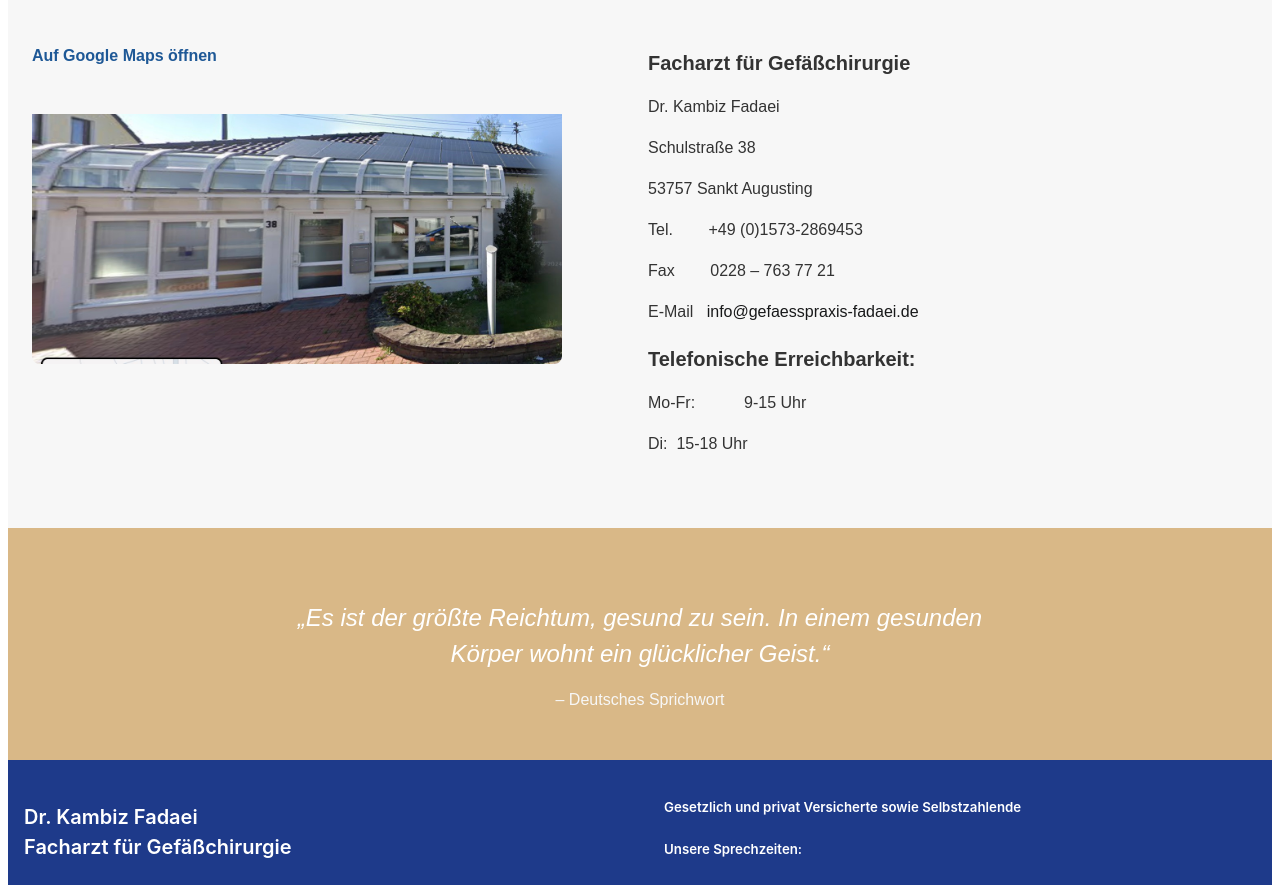
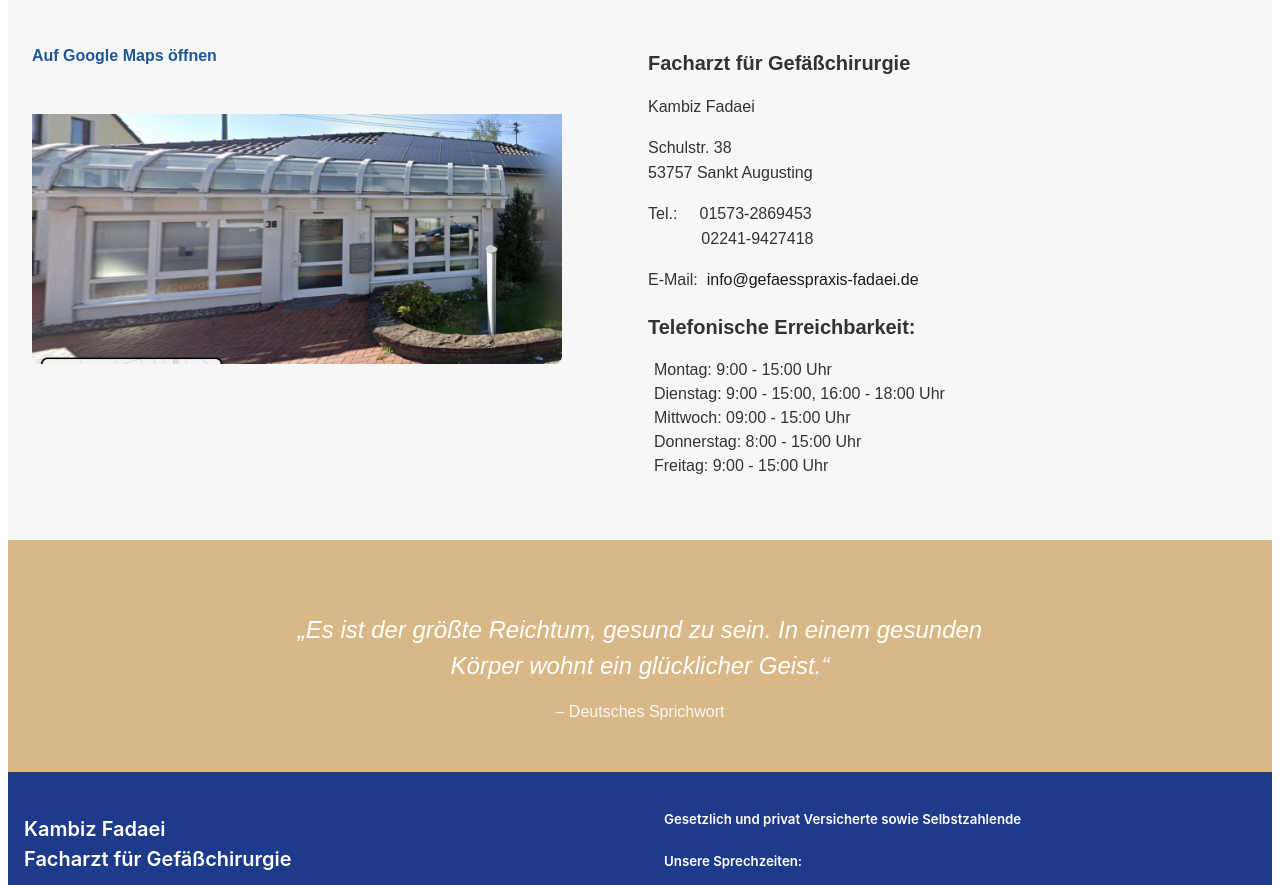
Before and after one commit to Ladan-Mirzaei/gefaesspraxis-fadaei, a React (Vite) app in the folder client/: page /kontakt-anfahrt in a window 1280 px wide. Shown: the part 460-1345 px from the top of the page. Built offline with nearby package versions, Linux system fonts and the light colour scheme.

Commit message:
heroku deploy

```diff
--- a/client/index.html
+++ b/client/index.html
@@ -4,20 +4,19 @@
     <meta charset="UTF-8" />
     <link rel="icon" type="image/png" href="/kreis.jpg" />
     <meta name="viewport" content="width=device-width, initial-scale=1.0" />
-    <title>Gefäßchirurgie in Sankt Augustin - Dr. Kambiz Fadaei</title>
+    <title>Gefäßpraxis Gefäßchirurgie in Sankt Augustin  Dr. Kambiz Fadaei - Ihre Spezialistin für Gefäßmedizin</title>
+
     <meta
     name="description"
-    content="Dr. Kambiz Fadaei - Ihr Facharzt für Gefäßchirurgie in Sankt Augustin. Spezialisiert auf Arteriosklerose, Krampfadern, Thrombosen und mehr. Beratung und modernste Behandlungsmethoden."
+    content="Die Gefäßpraxis Dr. Kambiz Fadaei - Ihr Facharzt für Gefäßchirurgie in Sankt Augustin. Spezialisiert auf Arteriosklerose, Krampfadern, Thrombosen und mehr. Beratung und modernste Behandlungsmethoden."
   />
+  <meta name="description" content="Die Gefäßpraxis Dr. Fadaei bietet moderne Gefäßmedizin in [Stadt]. Vereinbaren Sie einen Termin bei Ihrer Spezialistin für Gefäßchirurgie.">
 
   <meta
     name="keywords"
     content="Gefäßchirurgie, Gefäßchirurg, Gefäßmedizin, Sankt Augustin, Dr. Kambiz Fadaei, Krampfadern, Thrombose, Durchblutungsstörungen, PAVK, Arteriosklerose, Vaskuläre Chirurgie, Endovaskuläre Therapie"
   />
-  <meta
-      name="keywords"
-      content="Gefäßchirurgie, Gefäßchirurg, Gefäßmedizin, Sankt Augustin, Dr. Kambiz Fadaei, Krampfadern, Thrombose, Durchblutungsstörungen, PAVK, Arteriosklerose, Vaskuläre Chirurgie, Endovaskuläre Therapie"
-    />
+
     <link rel="canonical" href="https://www.gefaesspraxis-fadaei.de/" />
     <meta
     property="og:title"
@@ -27,6 +26,8 @@
     property="og:description"
     content="Dr. Kambiz Fadaei - Ihr Facharzt für Gefäßchirurgie in Sankt Augustin. Spezialisiert auf Arteriosklerose, Krampfadern, Thrombosen und mehr. Beratung und modernste Behandlungsmethoden."
   />
+  <meta name="viewport" content="width=device-width, initial-scale=1.0" />
+
   <meta property="og:type" content="website" />
   <meta property="og:url" content="https://www.gefaesspraxis-fadaei.de/" />
   <meta property="og:image" content="https://www.gefaesspraxis-fadaei.de/medical-home-5667.jpg" />
--- a/client/src/components/Footer.jsx
+++ b/client/src/components/Footer.jsx
@@ -12,9 +12,10 @@ export default function Footer() {
           <div className="footer-first-row">
             {/* Left Section */}
             <div className="footer-left">
-              <h4>Dr. Kambiz Fadaei <br/>Facharzt für Gefäßchirurgie</h4>
-              <p>Schulstraße 38, 53757 Sankt Augustin</p>
-              <p>Tel.: +49 2241-9427418 - 01573-2869453 </p>
+              <h4>Kambiz Fadaei <br/>Facharzt für Gefäßchirurgie</h4>
+              <p>Schulstr. 38, 53757 Sankt Augustin</p>
+              <p>Tel.: 02241-9427418 <br/>
+              &nbsp;&nbsp;&nbsp;&nbsp;&nbsp;&nbsp;&nbsp;&nbsp;01573-2869453 </p>
               <p>Email: <a href="mailto:info@gefaesspraxis-fadaei.de">info@gefaesspraxis-fadaei.de</a></p>
             </div>
 
@@ -24,7 +25,7 @@ export default function Footer() {
 
               <h5>Unsere Sprechzeiten:</h5>
               <ul>
-                <li>Montag: 9:00 - 15:00</li>
+                <li>Montag: 9:00 - 15:00 Uhr</li>
                 <li>Dienstag: 9:00 - 15:00, 16:00 - 18:00 Uhr</li>
                 <li>Mittwoch: 09:00 - 15:00 Uhr</li>
                 <li>Donnerstag: 8:00 - 15:00 Uhr</li>
--- a/client/src/components/Navbar.jsx
+++ b/client/src/components/Navbar.jsx
@@ -13,7 +13,7 @@ function Navbar() {
     <nav className="navbar">
       <div className="navbar-container">
         <div className="logo">
-          <span>Dr. Kambiz Fadaei</span>
+          <span>Kambiz Fadaei</span>
           <span className="subtitle">Facharzt für Gefäßchirurgie</span>
           <span className="subtitle">Sankt Augustin</span>
         </div>
@@ -28,7 +28,7 @@ function Navbar() {
           <div className="info-item">
             <p>
                📞 01573-2869453
-               📞 02241-9427418
+               &nbsp; 02241-9427418
               <br /> Schulstr. 38, 53757 Sankt Augustin
             </p>
           </div>
--- a/client/src/pages/Contact.jsx
+++ b/client/src/pages/Contact.jsx
@@ -21,7 +21,7 @@ function Contact() {
           </a>
         </p>
         <div className="image-container">
-    <img src="53757_praxis-Schulstraße 38.jpeg" alt="praxis-am-clementiaweg" />
+    <img src="53757_praxis-Schulstraße 38.jpeg" alt="Gefäßpraxis Dr.Kambiz Fadaei in Sankt Augustin" />
   </div>
 
          </div>
@@ -30,16 +30,28 @@ function Contact() {
 
 
 <h3><strong>Facharzt für Gefäßchirurgie</strong></h3>
-<p>Dr. Kambiz Fadaei</p>
-<p>Schulstraße 38 </p>
-<p>53757 Sankt Augusting</p>
-<p>Tel. &nbsp;&nbsp;&nbsp;&nbsp;&nbsp;&nbsp; +49 (0)1573-2869453</p>
- <p>Fax &nbsp;&nbsp;&nbsp;&nbsp;&nbsp;&nbsp; 0228 – 763 77 21</p>
-<span className="email-container-contact"><p >E-Mail&nbsp;&nbsp; <a href="mailto:info@gefaesspraxis-fadaei.de">info@gefaesspraxis-fadaei.de</a></p></span>
+<p>Kambiz Fadaei</p>
+<p class="adresse">
+Schulstr. 38 <br/>
+53757 Sankt Augusting</p>
+
+<div class="telefonliste">
+  <p>Tel.:&nbsp;&nbsp;&nbsp;&nbsp; 01573-2869453</p>
+  <p>&nbsp;&nbsp;&nbsp;&nbsp;&nbsp;&nbsp;&nbsp;&nbsp;&nbsp;&nbsp;&nbsp; 02241-9427418</p>
+</div>
+ {/* <p>Fax &nbsp;&nbsp;&nbsp;&nbsp;&nbsp;&nbsp; 0228 – 763 77 21</p>  */}
+<span className="email-container-contact"><p >E-Mail:&nbsp; <a href="mailto:info@gefaesspraxis-fadaei.de">info@gefaesspraxis-fadaei.de</a></p></span>
 {/* <p><strong>www.gefaesspraxis-fadaei.de</strong></p> */}
 <h3>Telefonische Erreichbarkeit:</h3>
-<p>Mo-Fr:&nbsp; &nbsp; &nbsp; &nbsp; &nbsp; &nbsp;9-15 Uhr</p>
-<p>Di:&nbsp; 15-18 Uhr</p>
+<ul class="öffnungszeiten">
+  <li>Montag: 9:00 - 15:00 Uhr</li>
+  <li>Dienstag: 9:00 - 15:00, 16:00 - 18:00 Uhr</li>
+  <li>Mittwoch: 09:00 - 15:00 Uhr</li>
+  <li>Donnerstag: 8:00 - 15:00 Uhr</li>
+  <li>Freitag: 9:00 - 15:00 Uhr</li>
+</ul>
+{/* <p>Mo-Fr:&nbsp; &nbsp; &nbsp; &nbsp; &nbsp; &nbsp;9-15 Uhr</p>
+<p>Di:&nbsp; 15-18 Uhr</p> */}
 
 
 		</div>
--- a/client/src/pages/Home.jsx
+++ b/client/src/pages/Home.jsx
@@ -19,7 +19,7 @@ function Home() {
         </div>
         <div className="feature">
           <FaUserMd size={30} color="#295590" />
-          <p>Häusliche Versorgung</p>
+          <p>Haubesuch nach Terminvereinbarung</p>
         </div>
         <div className="feature">
           <FaHospital size={30} color="#295590" />
@@ -33,20 +33,18 @@ function Home() {
 
       <section className="welcome-section">
   <div className="image-container">
-    <img src="medical-home-5669.jpg" alt="Dr. Kambiz Fadaei" />
+    <img src="medical-home-5669.jpg" alt="Gefäßpraxis Dr.Kambiz Fadaei in Sankt Augustin" />
   </div>
 
   <div className="text-container">
-    <h1>
-    Herzlich willkommen in Ihrer Praxis für Gefäßmedizin
+  <h1>Willkommen in der Gefäßpraxis Fadaei</h1>
 
-    </h1>
 
     <p>
     Gesunde Gefäße sind essenziell für Ihr Wohlbefinden und Ihre Lebensqualität. In unserer spezialisierten Praxis für Gefäßchirurgie und Endovaskuläre Chirurgie bieten wir Ihnen eine präzise Diagnostik, modernste Behandlungsmethoden und eine persönliche Betreuung auf höchstem medizinischen Niveau.
     </p>
     <p>
-    <strong>Dr. Kambiz Fadaei und sein erfahrenes Team</strong> begleiten Sie kompetent bei der Behandlung von arteriellen und venösen Gefäßerkrankungen – von Krampfadern über Durchblutungsstörungen bis hin zu minimalinvasiven Gefäßeingriffen. Unsere Philosophie: individuelle Therapie, schonende Verfahren und nachhaltige Prävention.
+    <strong>Kambiz Fadaei und sein erfahrenes Team</strong> begleiten Sie kompetent bei der Behandlung von arteriellen und venösen Gefäßerkrankungen – von Krampfadern über Durchblutungsstörungen bis hin zu minimalinvasiven Gefäßeingriffen. Unsere Philosophie: individuelle Therapie, schonende Verfahren und nachhaltige Prävention.
     </p>
     <p>
     Ob Routineuntersuchung oder spezialisierte Therapie – wir stehen Ihnen mit Fachwissen, innovativen Methoden und einer patientenorientierten Beratung zur Seite. Vereinbaren Sie noch heute einen Termin und lassen Sie uns gemeinsam für Ihre Gefäßgesundheit sorgen.
--- a/client/src/pages/Leistungen.jsx
+++ b/client/src/pages/Leistungen.jsx
@@ -35,7 +35,7 @@ function behandlung_Gefaesserkrankungen() {
 
       <section className="welcome-section">
   <div className="image-container">
-    <img src="leistung.jpg" alt="Dr. Kambiz Fadaei" />
+    <img src="leistung-25356.jpeg" alt="Gefäßpraxis Dr.Kambiz Fadaei in Sankt Augustin" />
   </div>
 
   <div className="text-container">
@@ -44,7 +44,7 @@ function behandlung_Gefaesserkrankungen() {
     </h3>
 
     <p>
-     In unserer Praxis ist Dr. Fadaei der Experte für die
+     In unserer Praxis ist Fadaei der Experte für die
      konservative Behandlung von Gefäßerkrankungen: Mit individuell angepassten Behandlungsmaßnahmen
      kümmert er sich um die Behandlung von arteriellen Durchblutungsstörungen der Extremitäten,
      Gefäßverengungen und Gefäßerweiterunngen (Aneurysma), Besenreisern, offenen Beinen, chronische Wunden
@@ -70,18 +70,17 @@ function behandlung_Gefaesserkrankungen() {
 
 
 
-<div className="blue-icon-list"><ul >
-<li><h3>Individuelle Gesundheitsleistungen (IGEL)</h3></li>
+<div className="blue-icon-list">
+  <ul >
+   <h3>Individuelle Gesundheitsleistungen (IGEL)</h3>
     <li>Ausführliche Gesundheits- und Vorsorgeuntersuchungen, Untersuchung der Hals- und Bauchschlagader</li>
+    <li>Beratung und Begleitung der Patienten mit chronischen Wunden          </li>
 
-    <li>Beratung und Begleitung der Patienten mit chronischen Wunden
-    <ul>
-      <li><h3>Individuelle Gesundheitsleistungen (IGEL), Verödung der Krampfader und Besenreiser</h3></li>
+
+      <h3>Individuelle Gesundheitsleistungen (IGEL), Verödung der Krampfader und Besenreiser</h3>
         <li>Diagnostik und Therapie der venöse Erkrankungen, Krampfader, offene Beine, Raucher Beine</li>
         <li>Diabetes mellitus, schlechtheilende Wunden</li>
         <li>Schaufenster Erkrankungen</li>
-        </ul>
-          </li>
         </ul>
       </div>
     </div>
--- a/client/src/styles/Contact.css
+++ b/client/src/styles/Contact.css
@@ -17,3 +17,15 @@ margin-bottom: 0px;
     text-decoration: none;
     color: rgb(24, 25, 26) ;
 }
+.telefonliste {
+  line-height: 1.6;
+}
+
+.telefonliste p {
+  margin: 0;
+}
+.öffnungszeiten {
+  list-style: none;
+  margin: 6px;
+  padding: 0;
+}
```
Also changed, not shown: client/public/leistung-25356.jpeg (added).
